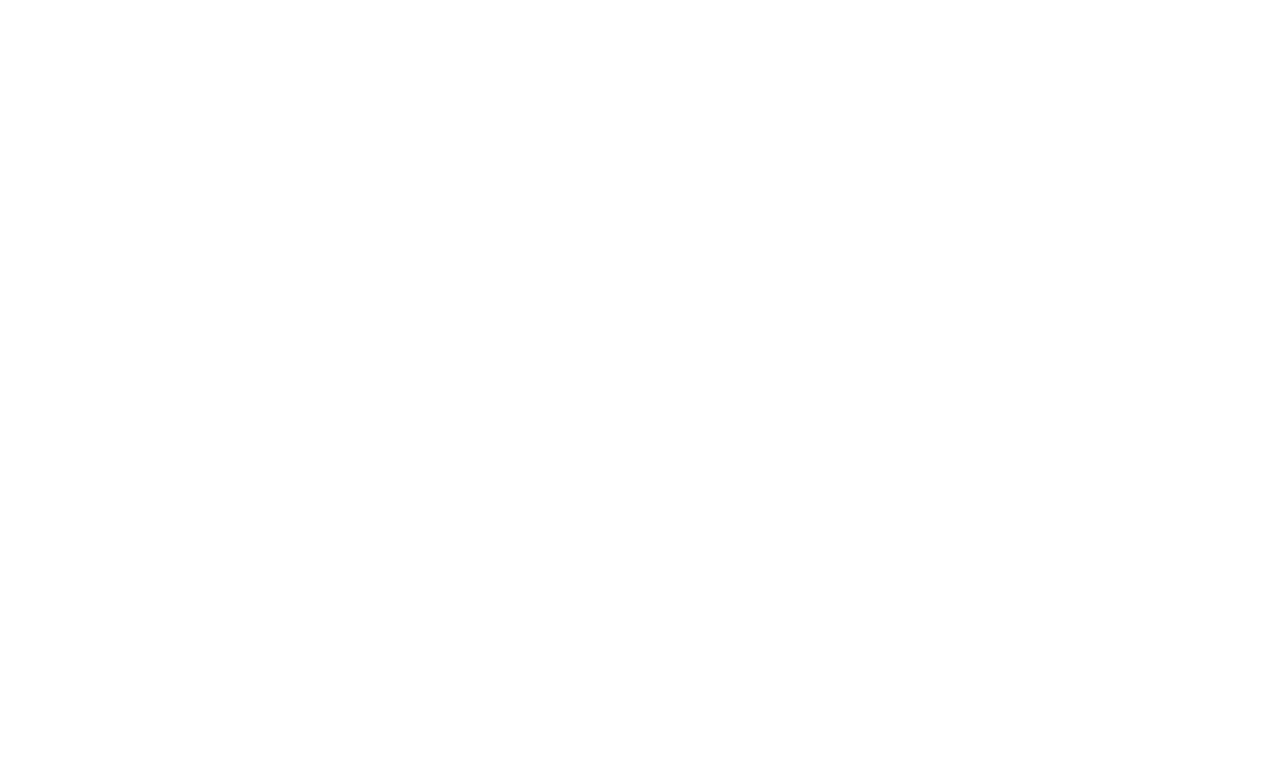
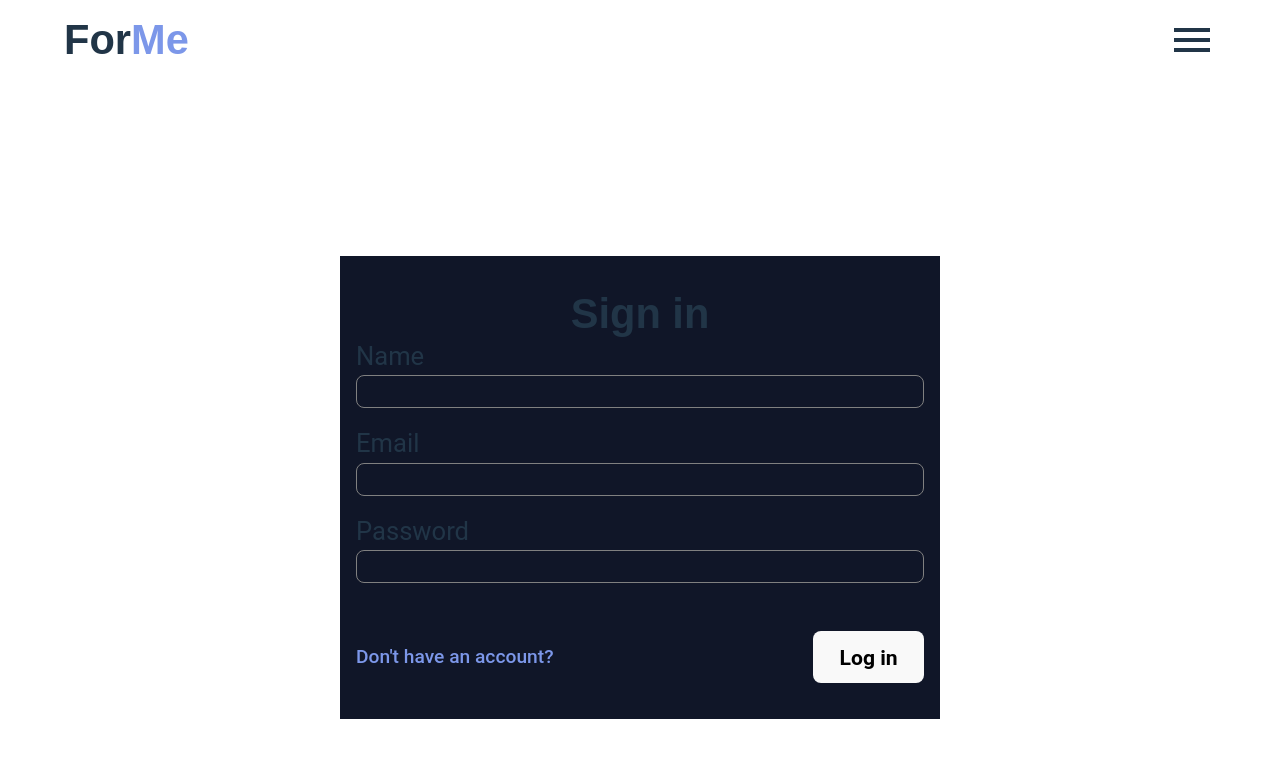
Before and after one commit to Vulp0/forms-web-app, a React (Vite) app in the folder client/: page /login in a window 1280 px wide. Before the commit this address had no page. Shown: the top 758 px of the page. Built offline with nearby package versions, Linux system fonts and the light colour scheme.

Commit message:
made login and signup pages

```diff
--- a/client/index.html
+++ b/client/index.html
@@ -5,7 +5,7 @@
     <link rel="icon" type="image/svg+xml" href="/vite.svg" />
     <meta name="viewport" content="width=device-width, initial-scale=1.0" />
     <link rel="stylesheet" href="https://fonts.googleapis.com/css2?family=Material+Symbols+Outlined:opsz,wght,FILL,GRAD@20..48,100..700,0..1,-50..200&icon_names=menu" />
-    <title>FormIt</title>
+    <title>ForMe</title>
   </head>
   <body>
     <div id="root"></div>
--- a/client/src/App.css
+++ b/client/src/App.css
@@ -2,6 +2,6 @@
   max-width: 1280px;
   min-height: 100vh;
   margin: 0 auto;
-  /* padding: 2rem; */
   text-align: center;
+  width: 100%;
 }
--- a/client/src/App.tsx
+++ b/client/src/App.tsx
@@ -1,6 +1,8 @@
 import './App.css'
 import { Routes, Route } from "react-router-dom";
 import Home from './Home';
+import Login from './Login';
+import Signup from './Signup';
 
 function App() {
 
@@ -8,6 +10,8 @@
     <div id='contain'>
       <Routes>
         <Route path='/' element={<Home />}></Route>
+        <Route path='/login' element={<Login />}></Route>
+        <Route path='/signup' element={<Signup />}></Route>
       </Routes>
     </div>
   )
--- a/client/src/Home.css
+++ /dev/null
@@ -1,7 +0,0 @@
-.homeContent {
-    /* margin-top: 16rem; */
-    display: flex;
-    flex-direction: column;
-    margin: 1rem 0;
-    gap: 16rem;
-}
--- a/client/src/Home.tsx
+++ b/client/src/Home.tsx
@@ -1,17 +1,16 @@
 import { useNavigate } from "react-router-dom";
-import "./Home.css";
 import Topbar from "./components/Topbar";
 
 function Home() {
     const navigate = useNavigate();
 
     return (
-        <div className="homeContent">
+        <div className="content">
             <Topbar></Topbar>
             <div className="hero">
                 <h1>The only form making service you'll ever need</h1>
                 <p>Create and share forms quickly and easily. For free, for ever.</p>
-                <button className="primary-button" onClick={() => navigate("/")}>Get started</button>
+                <button className="primaryButton" onClick={() => navigate("/login")}>Get started</button>
             </div>
         </div>
     )
--- /dev/null
+++ b/client/src/Login.css
@@ -0,0 +1,32 @@
+.panel {
+    width: 100%;
+    max-width: 600px;
+    align-self: center;
+    background-color: #101628;
+    padding: 2.2rem 1rem;
+    box-sizing: border-box;
+}
+
+.panel form {
+    display: flex;
+    flex-direction: column;
+    gap: 2rem;
+}
+
+.inputFieldContainer {
+    align-items: start;
+}
+
+.combo {
+    display: flex;
+    flex-direction: column;
+    text-align: start;
+    margin-bottom: 1rem;
+}
+
+.buttons {
+    display: flex;
+    flex-direction: row;
+    justify-content: space-between;
+    align-items: center;
+}
--- /dev/null
+++ b/client/src/Login.tsx
@@ -0,0 +1,40 @@
+import Topbar from "./components/Topbar";
+import "./index.css";
+import "./Login.css";
+
+function Login() {
+    return (
+        <div className="content">
+            <Topbar></Topbar>
+            <div className="panel">
+                <h2>Sign in</h2>
+                <span></span>
+                <form action="">
+                    <div className="inputFieldContainer">
+                        <div className="combo">
+                            <label className="labelText" htmlFor="Name">Name</label>
+                            <input className="inputField" type="text" name="Name" id="NameInput" />
+                        </div>
+
+                        <div className="combo">
+                            <label className="labelText" htmlFor="Email">Email</label>
+                            <input className="inputField" type="email" name="Email" id="EmailInput" />
+                        </div>
+
+                        <div className="combo">
+                            <label className="labelText" htmlFor="Password">Password</label>
+                            <input className="inputField" type="password" name="Password" id="PasswordInput" />
+                        </div>
+                    </div>
+
+                    <div className="buttons">
+                        <a href="/signup">Don't have an account?</a>
+                        <button type="submit">Log in</button>
+                    </div>
+                </form>
+            </div>
+        </div>
+    )
+}
+
+export default Login;
--- /dev/null
+++ b/client/src/Signup.tsx
@@ -0,0 +1,38 @@
+import Topbar from "./components/Topbar";
+
+function Signup() {
+    return (
+        <div className="content">
+            <Topbar></Topbar>
+            <div className="panel">
+                <h2>Sign up</h2>
+                <span></span>
+                <form action="">
+                    <div className="inputFieldContainer">
+                        <div className="combo">
+                            <label className="labelText" htmlFor="Name">Name</label>
+                            <input className="inputField" type="text" name="Name" id="NameInput" placeholder="Your name" />
+                        </div>
+
+                        <div className="combo">
+                            <label className="labelText" htmlFor="Email">Email</label>
+                            <input className="inputField" type="email" name="Email" id="EmailInput" placeholder="Your email address" />
+                        </div>
+
+                        <div className="combo">
+                            <label className="labelText" htmlFor="Password">Password</label>
+                            <input className="inputField" type="password" name="Password" id="PasswordInput" placeholder="Your password"/>
+                        </div>
+                    </div>
+
+                    <div className="buttons">
+                        <a href="login">Already have an account?</a>
+                        <button className="primaryButton" type="submit">Submit</button>
+                    </div>
+                </form>
+            </div>
+        </div>
+    )
+}
+
+export default Signup;
--- a/client/src/components/Topbar.tsx
+++ b/client/src/components/Topbar.tsx
@@ -1,4 +1,4 @@
-
+import "../index.css";
 
 function Topbar() {
     return (
--- a/client/src/index.css
+++ b/client/src/index.css
@@ -84,7 +84,7 @@
   border-radius: 8px;
   border: 1px solid transparent;
   padding: 0.6em 1.2em;
-  font-size: 1.2em;
+  font-size: 1.1em;
   font-weight: 600;
   font-family: inherit;
   background-color: #0d2e91;
@@ -123,9 +123,44 @@
   margin: 0 auto;
 }
 
-.primary-button {
+.content {
+  /* margin-top: 16rem; */
+  display: flex;
+  flex-direction: column;
+  margin: 1rem 0;
+  gap: 12rem;
+}
+
+.primaryButton {
   background-color: #7c97e9;
   color: #000;
+}
+
+.labelText {
+  font-size: 1.6rem;
+}
+
+
+.inputField {
+  background-color: transparent;
+  border-radius: 8px;
+  border: gray 1px solid;
+  padding: 8px 12px;
+  box-shadow: none;
+  outline: 0;
+  transition: border 250ms ease;
+}
+
+.inputField:invalid {
+  border: red 1px solid;
+}
+
+/* .inputField:valid {
+  border: green 1px solid;
+} */
+
+.inputField:focus {
+  border: #2a5af8 1px solid;
 }
 
 
```
